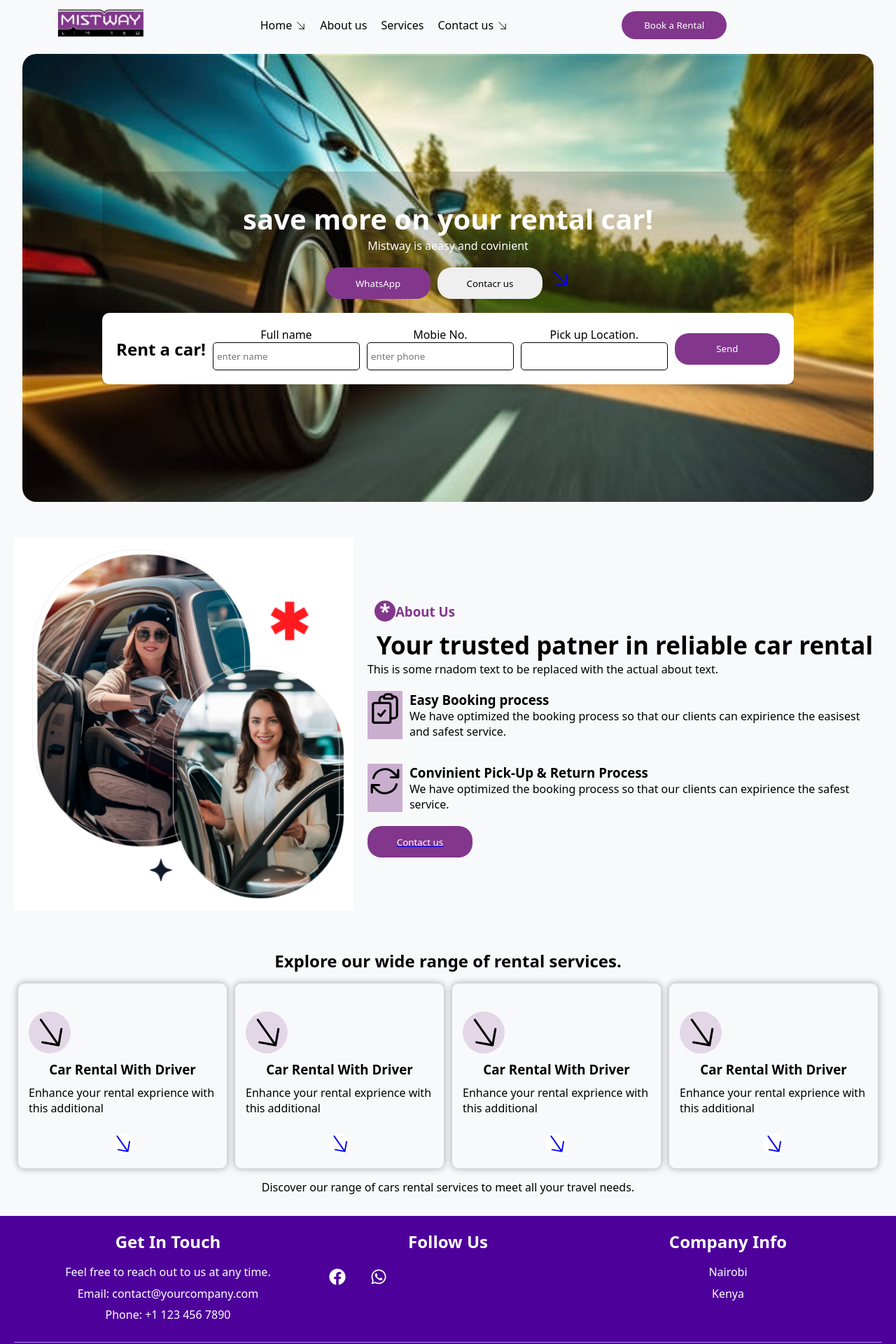
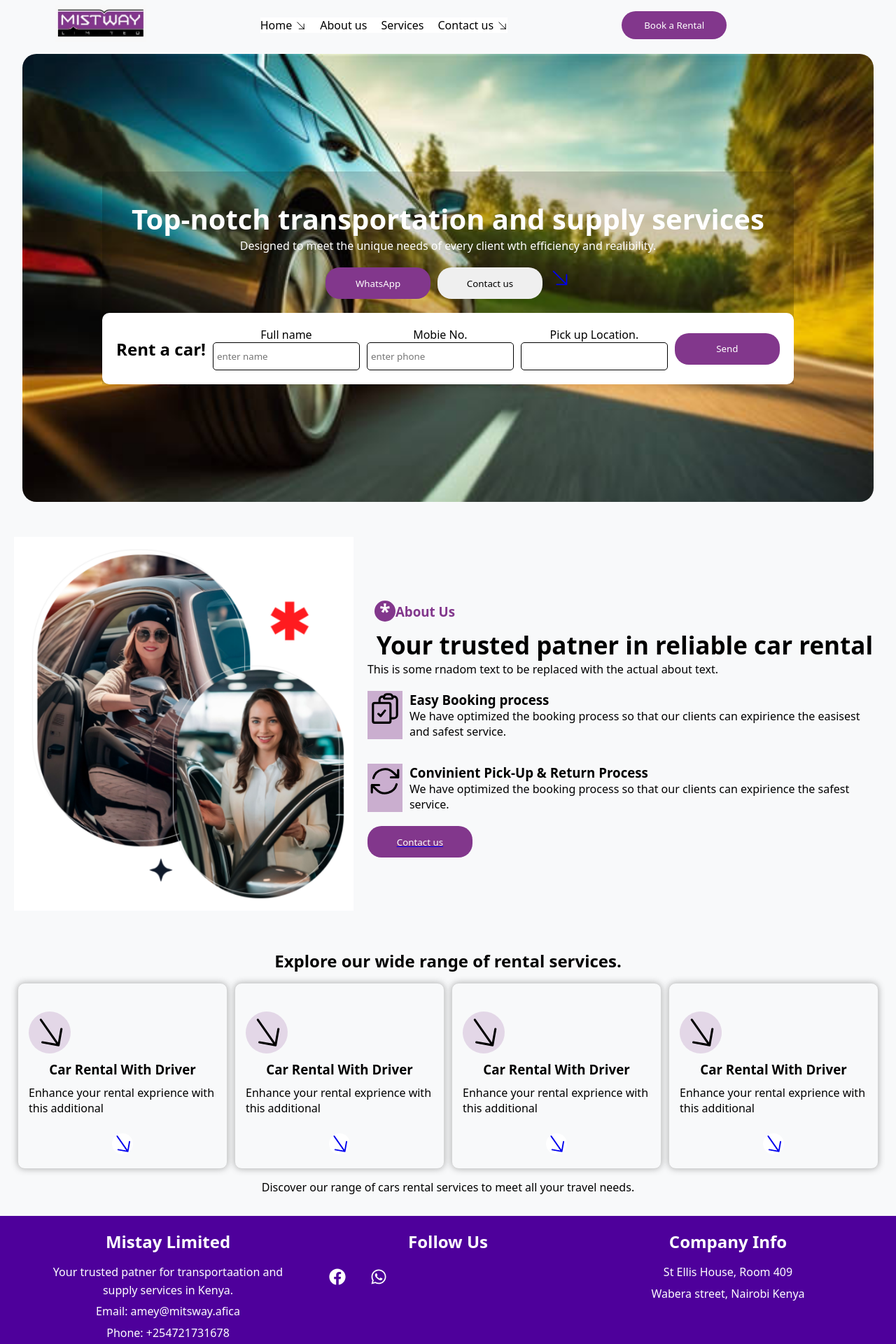
Before and after one commit to denismnjima/car-rental-website, a React (Vite) app: page / in a window 1280 px wide. Shown: the top 1920 px of the page at 70% size. Built offline with nearby package versions, Linux system fonts and the light colour scheme.

Commit message:
adds services

```diff
--- a/src/components/Footer/Footer.css
+++ b/src/components/Footer/Footer.css
@@ -55,3 +55,10 @@
     width: 100%;
     font-size: 0.9rem;
   }
+  @media screen and (max-width:768px) {
+    .footer-content{
+      flex-direction: column;
+      align-items: center;
+    }
+
+  }
--- a/src/components/Footer/Footer.jsx
+++ b/src/components/Footer/Footer.jsx
@@ -8,10 +8,10 @@ const Footer = () => {
     <footer className="footer">
       <div className="footer-content">
         <div className="footer-left">
-          <h2>Get In Touch</h2>
-          <p>Feel free to reach out to us at any time.</p>
-          <p>Email: contact@yourcompany.com</p>
-          <p>Phone: +1 123 456 7890</p>
+          <h2>Mistay Limited</h2>
+          <p>Your trusted patner for transportaation and supply services in Kenya.</p>
+          <p>Email: amey@mitsway.afica</p>
+          <p>Phone: +254721731678</p>
         </div>
 
         <div className="footer-center">
@@ -28,8 +28,8 @@ const Footer = () => {
 
         <div className="footer-right">
           <h2>Company Info</h2>
-          <p>Nairobi</p>
-          <p>Kenya</p>
+          <p>St Ellis House, Room 409</p>
+          <p>Wabera street, Nairobi Kenya</p>
         </div>
       </div>
 
--- a/src/components/Hero/Hero.jsx
+++ b/src/components/Hero/Hero.jsx
@@ -14,15 +14,15 @@ function Hero() {
   return (
     <main>
       <div className="hero-content">
-        <h1>save more on your rental car!</h1>
-        <p>Mistway is aeasy and covinient</p>
+        <h1>Top-notch transportation and supply services</h1>
+        <p>Designed to meet the unique needs of every client wth efficiency and realibility.</p>
 
         <div className="hero-buttons">
           <Link to="https://wa.me/+254721731678">
             <button className="main-btn">WhatsApp</button>
           </Link>
           <Link to="/contact">
-            <button className='sec-button'>Contacr us</button>
+            <button className='sec-button'>Contact us</button>
           </Link>
           <Link>
             <ArrowRightUp/>
--- a/src/components/Mobileheader/MobileHeader.css
+++ b/src/components/Mobileheader/MobileHeader.css
@@ -4,3 +4,6 @@ ul li a{
     display: block;
     margin: 7px 0;
 }
+nav{
+    background-color: white;
+}
```
